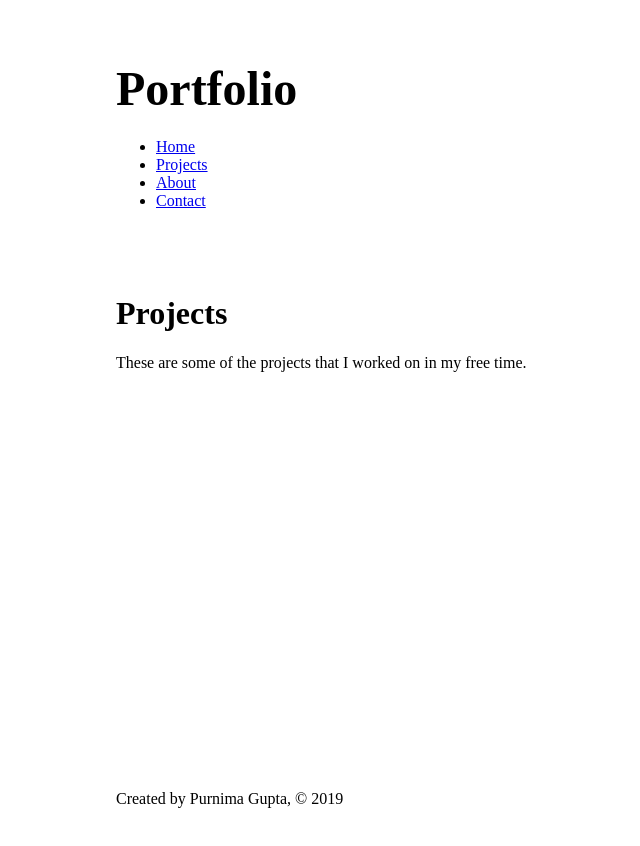
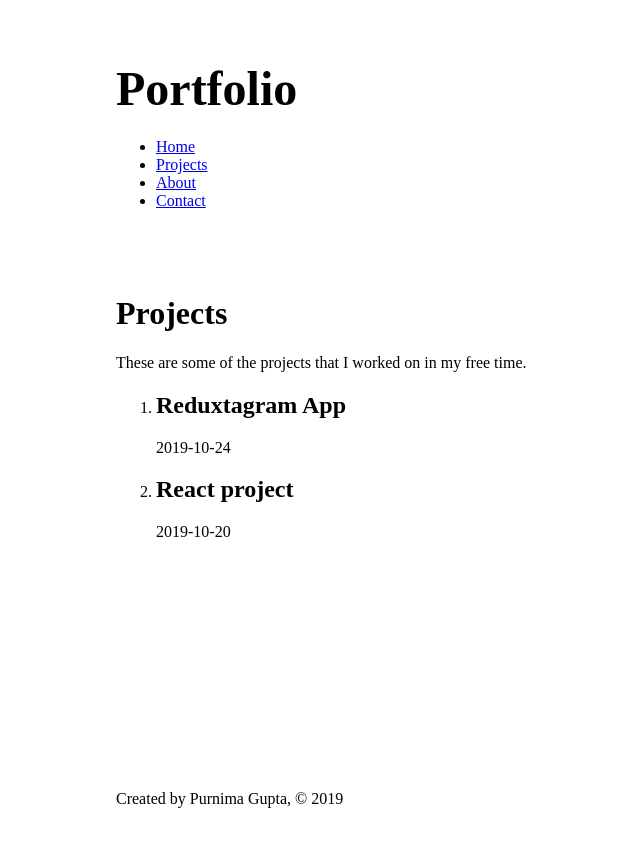
Before and after one commit to pooyaX14/gatsby-experiment-blog, a Gatsby site: page /projects in a window 1280 px wide. Shown: the whole page, without its empty margins (149-789 px from the left). Built offline with nearby package versions, Linux system fonts and the light colour scheme; Gatsby itself is replaced by a stand-in of ours.

Commit message:
Feat(): Fetch markdown data as html using graphal query
- install gatsby-transformer-remark to convert md to HTML
- using graphQL query to get the markdownRemark nodes
- add gatsby-transformer-remark package in gatsby config

```diff
--- a/gatsby-config.js
+++ b/gatsby-config.js
@@ -17,6 +17,7 @@
         name: 'src',
         path: `${__dirname}/src/`
       }
-    }
+    },
+    'gatsby-transformer-remark'
   ]
 }
--- a/package.json
+++ b/package.json
@@ -16,6 +16,7 @@
     "gatsby": "^2.15.34",
     "gatsby-plugin-sass": "^2.1.20",
     "gatsby-source-filesystem": "^2.1.33",
+    "gatsby-transformer-remark": "^2.6.30",
     "node-sass": "^4.12.0",
     "react": "^16.10.2",
     "react-dom": "^16.10.2"
--- a/src/pages/projects.js
+++ b/src/pages/projects.js
@@ -1,11 +1,38 @@
 import React from "react";
 import Layout from '../components/layout';
+import { graphql, useStaticQuery} from 'gatsby'
 
 const Projects = () => {
+  const data = useStaticQuery(graphql`
+    query {
+      allMarkdownRemark{
+        edges {
+          node{
+            frontmatter{
+              title,
+              date
+            }
+
+          }
+        }
+      }
+    }
+  `)
+  const titleDate = data.allMarkdownRemark.edges.map((val, index) => {
+    return (
+      <li key={index}>
+        <h2>{val.node.frontmatter.title}</h2>
+        <p>{val.node.frontmatter.date}</p>
+      </li>
+    )
+  })
   return (
     <Layout>
       <h1>Projects</h1>
       <p>These are some of the projects that I worked on in my free time.</p>
+      <ol>
+        {titleDate}
+      </ol>
     </Layout>
   )
 }
```
Also changed, not shown: 1 other file.
